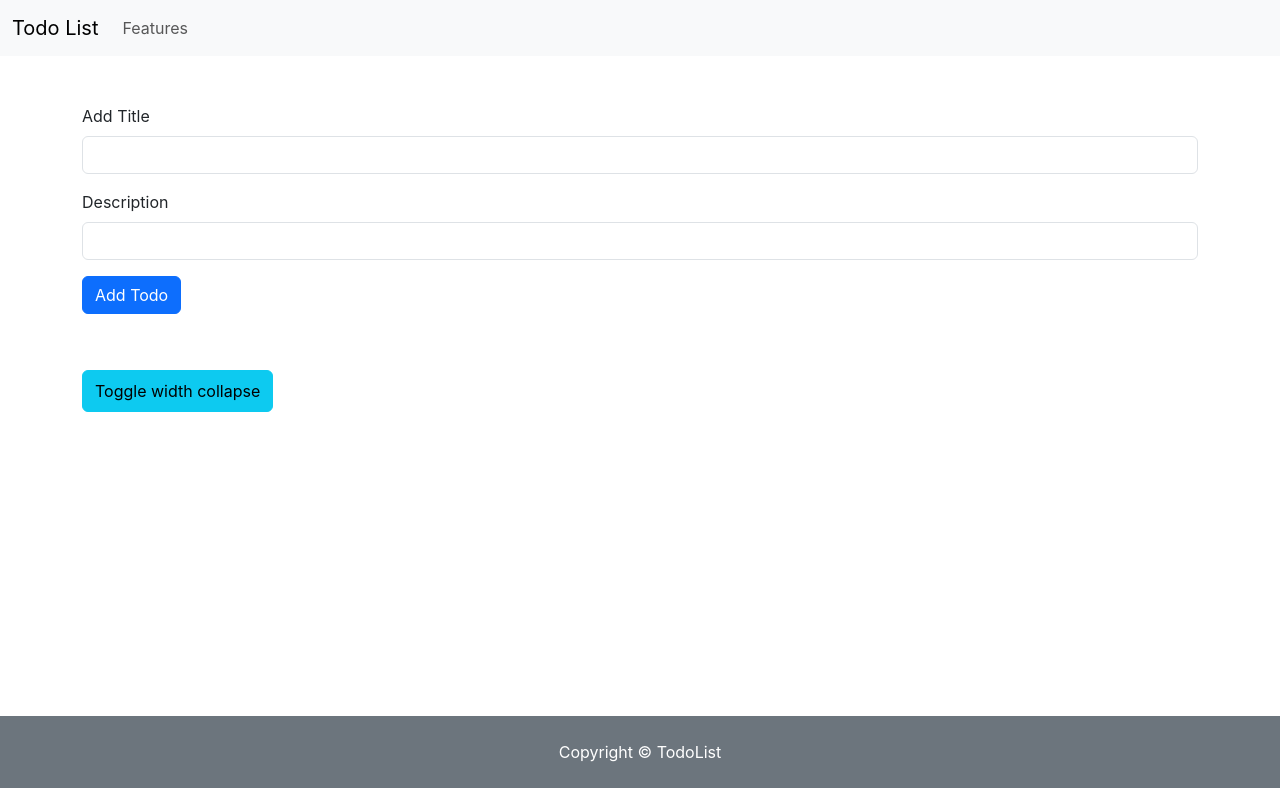
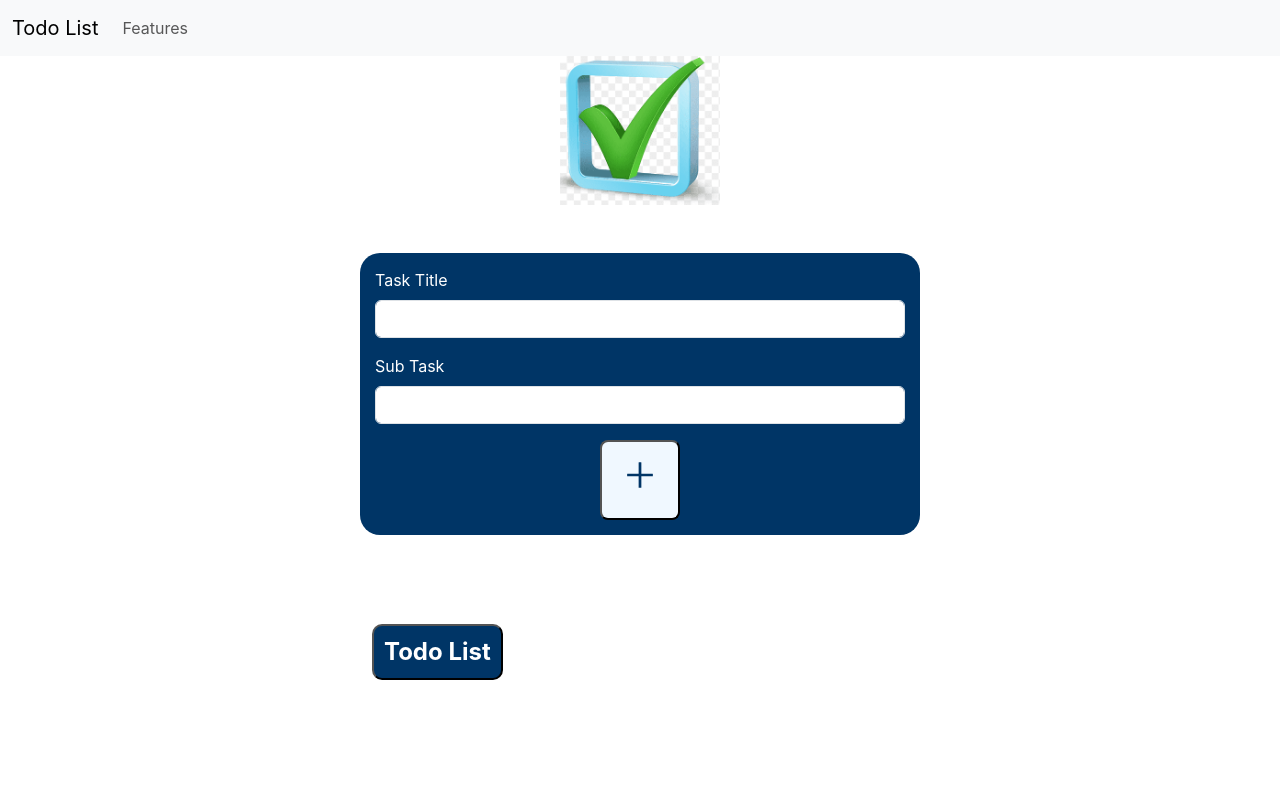
Before and after one commit to Anjali-Singh02/Todo, a React (Create React App) app: page / in a window 1280 px wide. Built offline with nearby package versions, Linux system fonts and the light colour scheme.

Commit message:
modified

```diff
--- a/package.json
+++ b/package.json
@@ -3,13 +3,14 @@
   "version": "0.1.0",
   "private": true,
   "dependencies": {
+    "@ant-design/icons": "^5.0.1",
     "@testing-library/jest-dom": "^5.16.5",
     "@testing-library/react": "^13.4.0",
     "@testing-library/user-event": "^13.5.0",
+    "antd": "^5.4.0",
     "react": "^18.2.0",
     "react-dom": "^18.2.0",
     "react-router-dom": "^6.10.0",
-    "react-scripts": "5.0.1",
     "web-vitals": "^2.1.4"
   },
   "scripts": {
@@ -35,5 +36,8 @@
       "last 1 firefox version",
       "last 1 safari version"
     ]
+  },
+  "devDependencies": {
+    "react-scripts": "^5.0.1"
   }
 }
--- a/public/index.html
+++ b/public/index.html
@@ -46,5 +46,6 @@
 
     <!-- Bootstrap script -->
     <script src="https://cdn.jsdelivr.net/npm/bootstrap@5.3.0-alpha2/dist/js/bootstrap.bundle.min.js" integrity="sha384-qKXV1j0HvMUeCBQ+QVp7JcfGl760yU08IQ+GpUo5hlbpg51QRiuqHAJz8+BrxE/N" crossorigin="anonymous"></script>
+    <script src="https://kit.fontawesome.com/0c6a8816f3.js" crossorigin="anonymous"></script>
   </body>
 </html>
--- a/src/App.js
+++ b/src/App.js
@@ -4,7 +4,8 @@ import { TodoList } from "./MyComponents/TodoList";
 import { AddTodo } from "./MyComponents/AddTodo";
 import { Features } from "./MyComponents/Features";
 
-import { Footer } from "./MyComponents/Footer";
+
+// import { Footer } from "./MyComponents/Footer";
 import React, { useState, useEffect } from "react";
 import { BrowserRouter, Route, Routes } from "react-router-dom";
 
@@ -52,6 +53,7 @@ function App() {
     <>
       <BrowserRouter>
         <Header title="Todo List" />
+
         <Routes>
           <Route
             path="/"
@@ -64,7 +66,7 @@ function App() {
           </Route>
         </Routes>
       </BrowserRouter>
-      <Footer />
+      {/* <Footer /> */}
     </>
   );
 }
--- a/src/MyComponents/AddTodo.js
+++ b/src/MyComponents/AddTodo.js
@@ -1,4 +1,9 @@
+/* eslint-disable jsx-a11y/img-redundant-alt */
+
 import React, { useState } from 'react';
+import  myImage  from "./logo1.png";
+import "./cssComp/style.css";
+import { PlusOutlined } from '@ant-design/icons';
 
 export const AddTodo = ({addTodo}) => {
   const [title, setTitle] = useState("");
@@ -17,27 +22,33 @@ export const AddTodo = ({addTodo}) => {
       }
   }
 
+
   return (
     <>
-      <div className="container my-5">
-        <form onSubmit={add}>
+    <div className="addTodoContainer">
+
+
+     <img src={myImage} alt="My Image"  style={{ display: 'block', margin: '0 auto', width:"20vh"}} />
+      <div className="container formContainer my-5">
+        <form onSubmit={add} className='form'>
           <div className="mb-3">
             <label htmlFor="title" className="form-label">
-              Add Title
+              Task Title
             </label>
             <input type="text" value={title} onChange={(event) => setTitle(event.target.value)} className="form-control" id="addTitle" />
           </div>
           <div className="mb-3">
             <label htmlFor="desc" className="form-label">
-              Description
+             Sub Task
             </label>
             <input type="text" value={desc} onChange={(event) => setDesc(event.target.value)} className="form-control" id="desc" />
           </div>
 
-          <button type="submit" className="btn btn-primary">
-            Add Todo
+          <button type="submit" className="addBtn">
+         <p><PlusOutlined /></p>
           </button>
         </form>
+      </div>
       </div>
     </>
   );
--- a/src/MyComponents/Features.js
+++ b/src/MyComponents/Features.js
@@ -1,7 +1,10 @@
-import React from 'react'
+import React from 'react';
+import "./cssComp/style.css";
 
 export const Features = () => {
   return (
-    <div>Features</div>
+    <>
+    <div className='FeaturesContainer'>Features</div>
+    </>
   )
 }
--- a/src/MyComponents/Footer.js
+++ b/src/MyComponents/Footer.js
@@ -1,13 +1,9 @@
 import React from "react";
+import "./cssComp/style.css";
+export const Footer = () => {
 
-export const Footer = () => {
-  let footer = {
-    position: "absolute",
-    marginTop:"35vh",
-    width:"100%"
-  }
   return (
-    <div className="footer text-center bg-secondary text-white py-4" style={footer}>
+    <div className="footer text-center bg-secondary text-white py-4">
       Copyright &copy; TodoList
     </div>
   );
--- a/src/MyComponents/TodoItem.js
+++ b/src/MyComponents/TodoItem.js
@@ -1,14 +1,28 @@
 import React from "react";
 
-export const TodoItem = ({todo,onDelete}) => {
+export const TodoItem = ({ todo, onDelete, onEdit }) => {
   return (
     <>
       {/* {props.todo} */}
       <div className="container ">
         <h4>{todo.title}</h4>
-        <p>{todo.desc}</p>
-        <button className="btn btn-sm btn-danger px-3" onClick = {() =>{onDelete(todo)}}>Delete</button>
-        <button className="btn btn-sm btn-secondary mx-3 px-4">Edit</button>
+        <p className="px-3">{todo.desc}</p>
+        <button
+          className="btn btn-sm btn-danger px-3"
+          onClick={() => {
+            onDelete(todo);
+          }}
+        >
+          Delete
+        </button>
+        <button
+          className="btn btn-sm btn-secondary mx-3 px-4"
+          onClick={() => {
+            onEdit(todo);
+          }}
+        >
+          Edit
+        </button>
       </div>
     </>
   );
--- a/src/MyComponents/TodoList.js
+++ b/src/MyComponents/TodoList.js
@@ -1,30 +1,27 @@
 import React from "react";
 import { TodoItem } from "./TodoItem";
+import "./cssComp/style.css";
 
 export const TodoList = (props) => {
-  let listContainer = {
-    height: "58vh",
-  };
-
   return (
     <>
-      <div className="container">
+      <div className="container todoContainer">
         <p>
           <button
-            className="btn btn-info py-2 my-2"
+            className="todoBtn py-2 my-2"
             type="button"
             data-bs-toggle="collapse"
             data-bs-target="#collapseWidthExample"
             aria-expanded="false"
             aria-controls="collapseWidthExample"
           >
-            Toggle width collapse
+          Todo List
           </button>
         </p>
         <div>
           <div className="collapse" id="collapseWidthExample">
             <div className="card card-body py-4 my-3">
-              <div className="container overflow-scroll" style={listContainer}>
+              <div className="container listContainer ">
                 {props.todos.length === 0
                   ? "No todos to display"
                   : props.todos.map((todo) => {
--- /dev/null
+++ b/src/MyComponents/cssComp/style.css
@@ -0,0 +1,77 @@
+/* ************  Header component style  **************/
+
+/* *********** AddTodo component style *********** */
+.addTodoContainer {
+    height: 70vh;
+
+}
+.formContainer {
+
+    background-color: #003566;
+    color: white;
+    padding: 15px;
+    width: 70vh;
+    border-radius: 20px;
+
+
+}
+.form {
+    display: flex;
+    justify-content: center;
+    flex-direction: column;
+}
+.addBtn {
+    margin: auto;
+    padding: 10px;
+    width: 10vh;
+    height: 10vh;
+    border-radius: 8px;
+    background-color: aliceblue;
+    color: #003566;
+    align-items: center;
+}
+.addBtn p {
+    font-size: xx-large;
+}
+/* *********** TodoList component style *********** */
+.todoContainer {
+    margin: auto;
+    width: 70vh;
+}
+.todoBtn {
+    background-color: #003566;
+    color: white;
+    border-radius:10px;
+    padding: 10px;
+    font-size: x-large;
+    transition: all 0.4s ease-out;
+    font-weight: bold;
+}
+.todoBtn:hover {
+    background-color: aliceblue;
+    color: #003566;
+    /* transform: scaleX(1.1); */
+
+}
+.listContainer {
+    margin-top: 20px;
+    height: 58vh;
+    overflow: scroll;
+
+  };
+
+/* *********** Features component style *********** */
+.FeaturesContainer {
+    background-color: cornsilk;
+    height: 100vh;
+}
+
+
+/* *********** Footer component style *********** */
+.footer {
+    position: relative;
+    bottom: 0;
+    width: 100%;
+
+
+}
```
Also changed, not shown: src/MyComponents/logo1.png (added), 1 other file (tests, documents, lock files or other folders).
